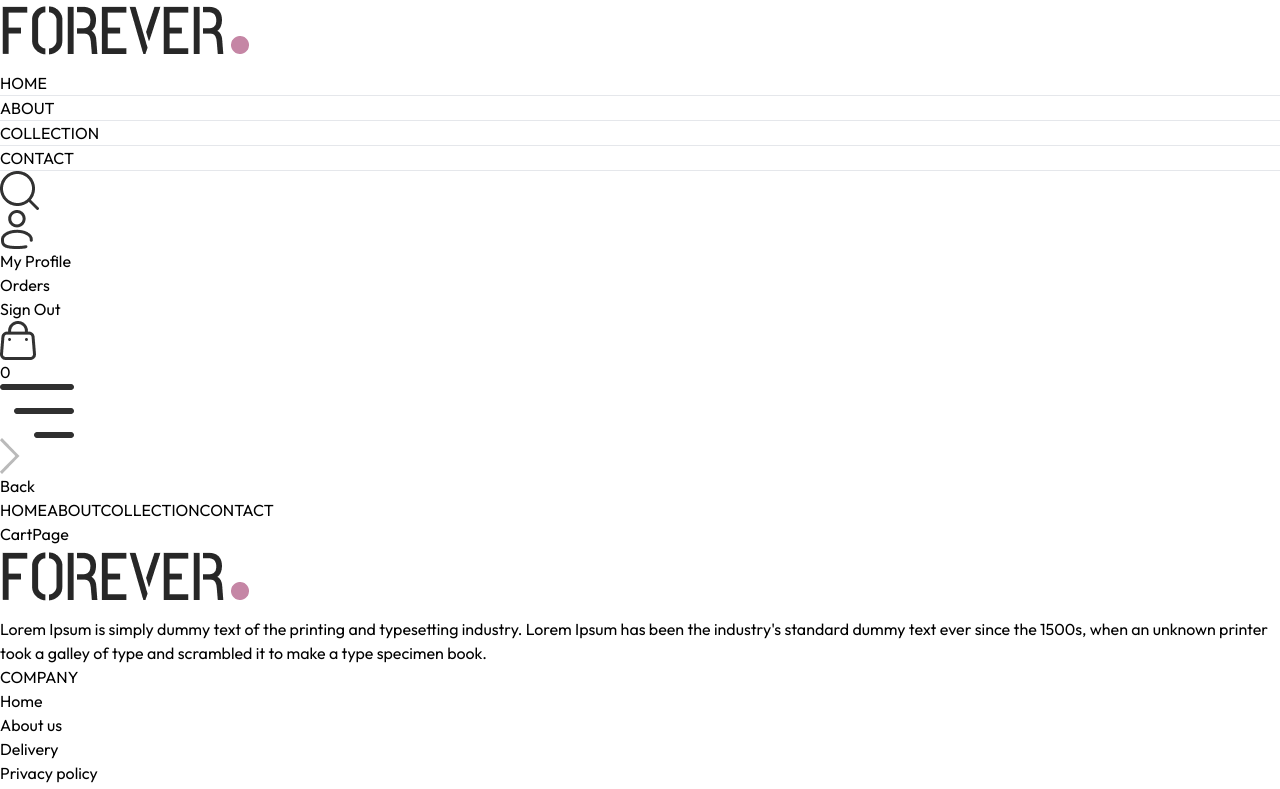
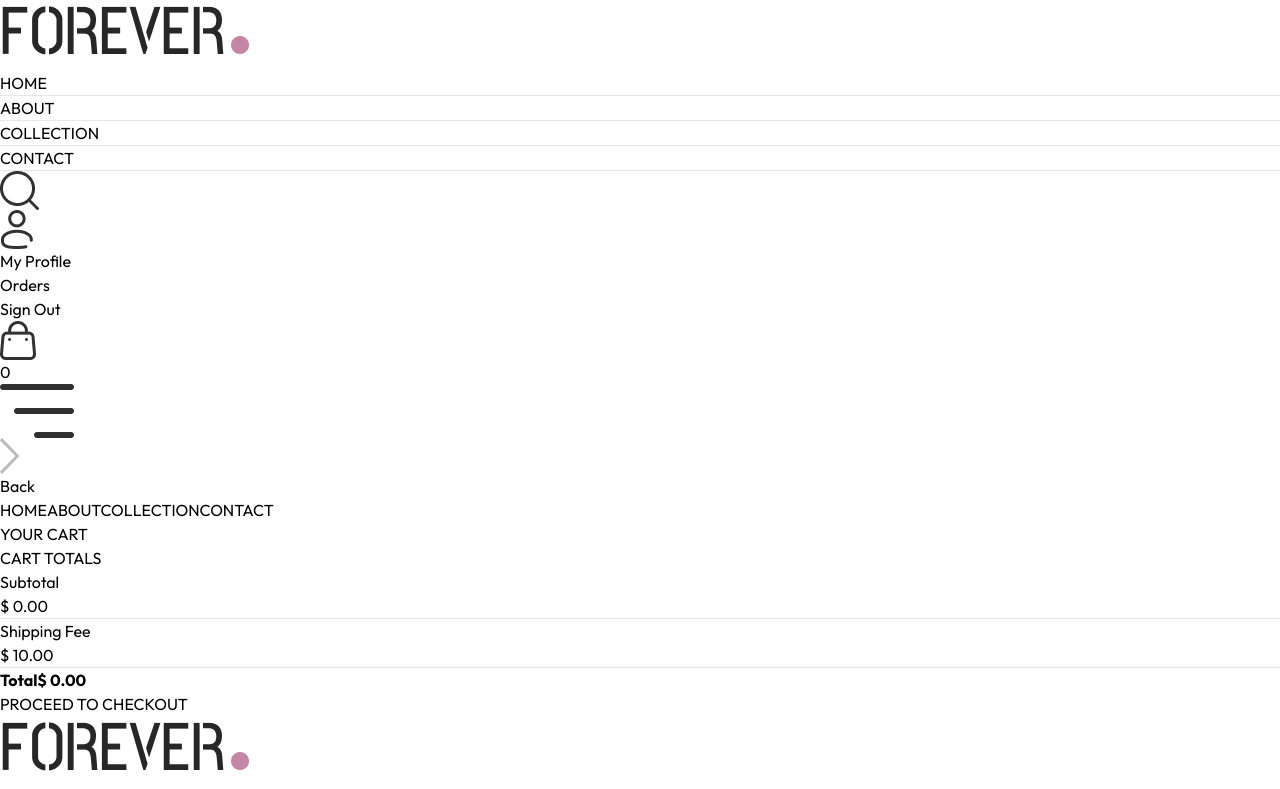
Before and after one commit to MAbdurahman/mern-forever-project, a React (Vite) app in the folder frontend/: page /cart in a window 1280 px wide. Shown: the top 789 px of the page. Built offline with nearby package versions, Linux system fonts and the light colour scheme.

Commit message:
Add components/CartTotalComponent.jsx; complete overall functionality of pages/CartPage.jsx

```diff
--- /dev/null
+++ b/frontend/src/components/CartTotalComponent.jsx
@@ -0,0 +1,33 @@
+import React, { useContext } from 'react';
+import { ShopContext } from '../context/ShopContext.jsx';
+import TitleComponent from './TitleComponent.jsx';
+
+export default function CartTotalComponent() {
+   const {currency, deliveryFee, getCartAmount} = useContext(ShopContext);
+
+   return (
+      <div className='w-full'>
+         <div className='text-2xl'>
+            <TitleComponent text1={'CART'} text2={'TOTALS'}/>
+         </div>
+
+         <div className='flex flex-col gap-2 mt-2 text-sm'>
+            <div className='flex justify-between'>
+               <p>Subtotal</p>
+               <p>{currency} {getCartAmount()}.00</p>
+            </div>
+            <hr/>
+            <div className='flex justify-between'>
+               <p>Shipping Fee</p>
+               <p>{currency} {deliveryFee}.00</p>
+            </div>
+            <hr/>
+            <div className='flex justify-between'>
+               <b>Total</b>
+               <b>{currency} {getCartAmount() === 0 ? 0 : getCartAmount() + deliveryFee}.00</b>
+            </div>
+         </div>
+      </div>
+
+   );
+}
--- a/frontend/src/context/ShopContext.jsx
+++ b/frontend/src/context/ShopContext.jsx
@@ -36,7 +36,7 @@
          cartData[itemId][size] = 1;
       }
       setCartItems(cartData);
-   }
+   }//end of addToCart Function
 
    const getCartCount = () => {
       let totalCount = 0;
@@ -52,7 +52,31 @@
          }
       }
       return totalCount;
-   }
+   }//end of getCartCount Function
+
+   const updateQuantity = async (itemId, size, quantity) => {
+      let cartData = structuredClone(cartItems);
+      cartData[itemId][size] = quantity;
+      setCartItems(cartData)
+
+   }//end of updateQuantity Function
+
+   const getCartAmount = () => {
+      let totalAmount = 0;
+      for (const items in cartItems) {
+         let itemInfo = products.find((product) => product._id === items);
+         for (const item in cartItems[items]) {
+            try {
+               if (cartItems[items][item] > 0) {
+                  totalAmount += itemInfo.price * cartItems[items][item];
+               }
+            } catch (error) {
+
+            }
+         }
+      }
+      return totalAmount;
+   }//end of getCartAmount Function
 
 
 /*   useEffect(() => {
@@ -71,7 +95,9 @@
       cartItems: cartItems,
       setCartItems: setCartItems,
       addToCart: addToCart,
-      getCartCount: getCartCount
+      getCartCount: getCartCount,
+      updateQuantity: updateQuantity,
+      getCartAmount: getCartAmount
    }
    return (
       <ShopContext.Provider value={value}>
@@ -79,5 +105,5 @@
       </ShopContext.Provider>
    );
 
-}
+}//end of ShopContextProvider Function
 export default ShopContextProvider;
--- a/frontend/src/pages/CartPage.jsx
+++ b/frontend/src/pages/CartPage.jsx
@@ -1,8 +1,85 @@
+import React, {useContext ,useEffect, useState} from 'react';
+import { ShopContext } from '../context/ShopContext.jsx';
+import { assets } from '../assets/img/assets.js';
+import TitleComponent from '../components/TitleComponent.jsx';
+import CartTotalComponent from '../components/CartTotalComponent.jsx';
+
+
+
 export default function CartPage() {
+   const { products, currency, cartItems, updateQuantity, navigate } = useContext(ShopContext);
+   const [cartData, setCartData] = useState([]);
+
+   useEffect(() => {
+      if (products.length > 0) {
+         const tempData = [];
+         for (const items in cartItems) {
+            for (const item in cartItems[items]) {
+               if (cartItems[items][item] > 0) {
+                  tempData.push({
+                     _id: items,
+                     size: item,
+                     quantity: cartItems[items][item]
+                  })
+               }
+            }
+         }
+         setCartData(tempData);
+      }
+
+   }, [cartItems, products]);
 
    return (
-      <div>
-         <h2>CartPage</h2>
+      <div className='border-t pt-14'>
+
+         <div className=' text-2xl mb-3'>
+            <TitleComponent text1={'YOUR'} text2={'CART'}/>
+         </div>
+
+         <div>
+            {
+               cartData.map((item, index) => {
+                  const productData = products.find((product) => product._id === item._id);
+
+                  return (
+                     <div key={index}
+                          className='py-4 border-t border-b text-gray-700 grid grid-cols-[4fr_0.5fr_0.5fr] sm:grid-cols-[4fr_2fr_0.5fr] items-center gap-4'>
+                        <div className=' flex items-start gap-6'>
+                           <img className='w-16 sm:w-20' src={productData.image[0]}
+                                alt=""/>
+                           <div>
+                              <p className='text-xs sm:text-lg font-medium'>{productData.name}</p>
+                              <div className='flex items-center gap-5 mt-2'>
+                                 <p>{currency}{productData.price}</p>
+                                 <p className='px-2 sm:px-3 sm:py-1 border bg-slate-50'>{item.size}</p>
+                              </div>
+                           </div>
+                        </div>
+                        <input
+                           onChange={(e) => e.target.value === '' || e.target.value === '0' ? null : updateQuantity(item._id, item.size, Number(e.target.value))}
+                           className='border max-w-10 sm:max-w-20 px-1 sm:px-2 py-1'
+                           type="number" min={1} defaultValue={item.quantity}/>
+                        <img onClick={() => updateQuantity(item._id, item.size, 0)}
+                             className='w-4 mr-4 sm:w-5 cursor-pointer'
+                             src={assets.bin_icon} alt="trash icon"/>
+                     </div>
+                  )
+               })
+            }
+         </div>
+
+         <div className='flex justify-end my-20'>
+            <div className='w-full sm:w-[450px]'>
+               <CartTotalComponent />
+               <div className=' w-full text-end'>
+                  <button onClick={() => navigate('/place-order')}
+                          className='bg-black text-white text-sm my-8 px-8 py-3'>PROCEED
+                     TO CHECKOUT
+                  </button>
+               </div>
+            </div>
+         </div>
+
       </div>
 
    );
--- a/frontend/src/pages/ProductPage.jsx
+++ b/frontend/src/pages/ProductPage.jsx
@@ -7,7 +7,7 @@
 
 export default function ProductPage() {
    const { productId } = useParams();
-   const { products, currency, addToCart  } = useContext(ShopContext);
+   const { products, currency, addToCart, updateQuantity } = useContext(ShopContext);
    const [productData, setProductData] = useState(false);
    const [image, setImage] = useState('');
    const [size,setSize] = useState('');
```
